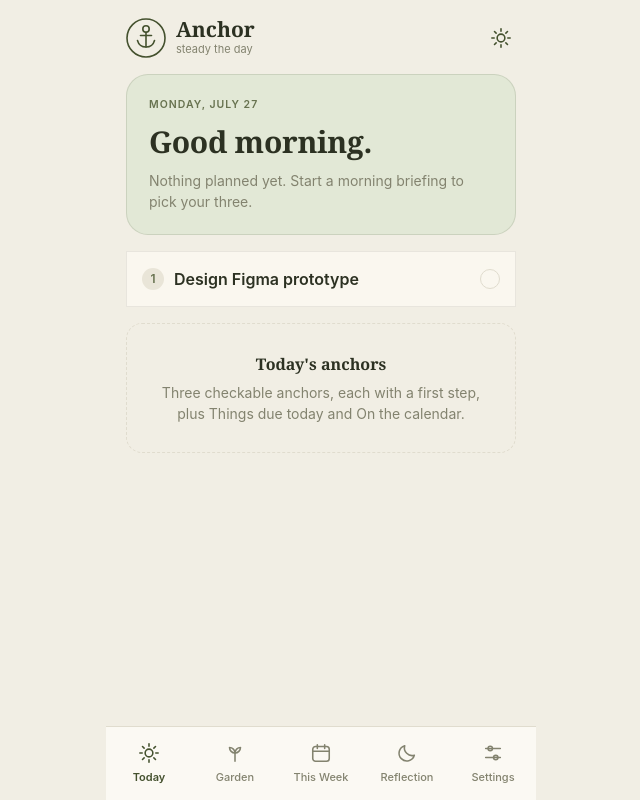
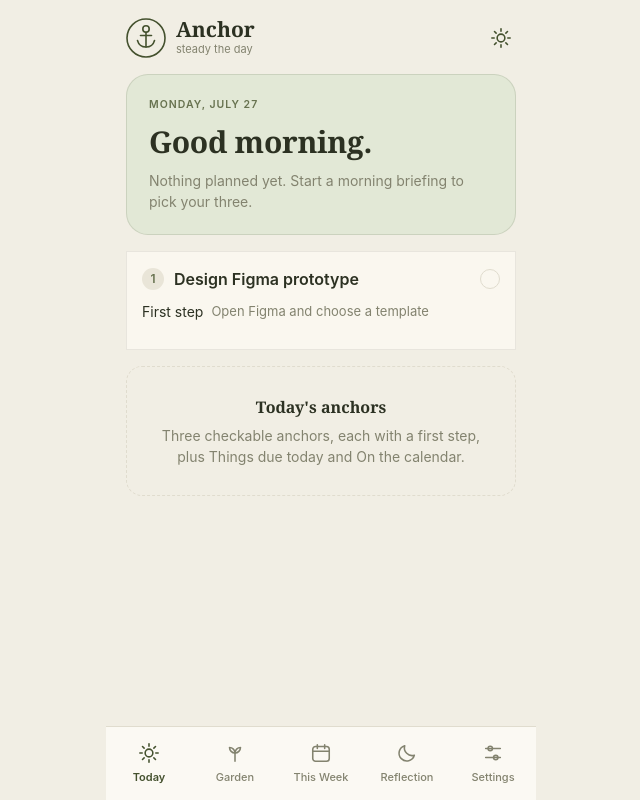
Before and after one commit to Sane24/Anchor-App, a React (Vite) app: page /#/ in a window 1280 px wide. Shown: the whole page, without its empty margins (319-959 px from the left). Built offline with nearby package versions, Linux system fonts and the light colour scheme.

Commit message:
Add first step to task card

```diff
--- a/src/screens/Today.jsx
+++ b/src/screens/Today.jsx
@@ -11,14 +11,20 @@ export default function Today() {
         </p>
       </div>
 
+      {/* Sample task card — demonstrates the .task-card styles against the Figma design. */}
       <div className="card task-card">
-
         <div className="task-head">
           <span className="task-num">1</span>
           <span className="task-title">Design Figma prototype</span>
           <button className="task-check" type="button" aria-label="Mark landed" />
         </div>
+        <div className="task-step">
+          <span className="task-step-pill">First step</span>
+          <span className="task-step-text">Open Figma and choose a template</span>
+        </div>
+
       </div>
+
 
       <Placeholder
         title="Today's anchors"
```
